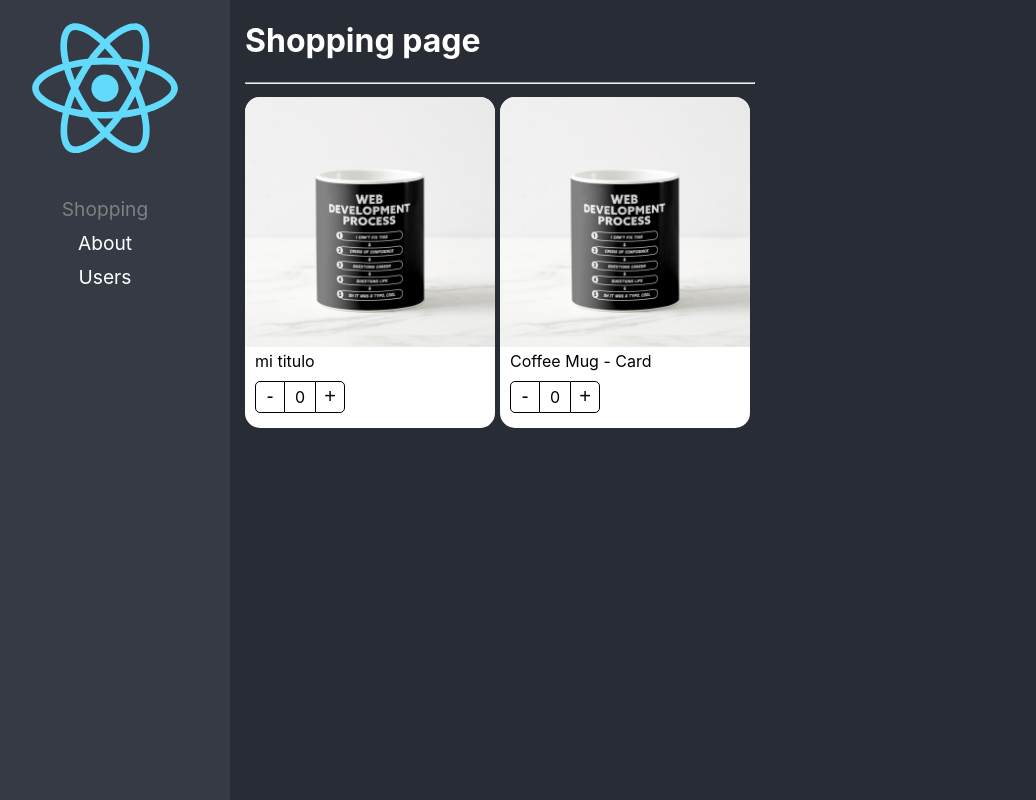
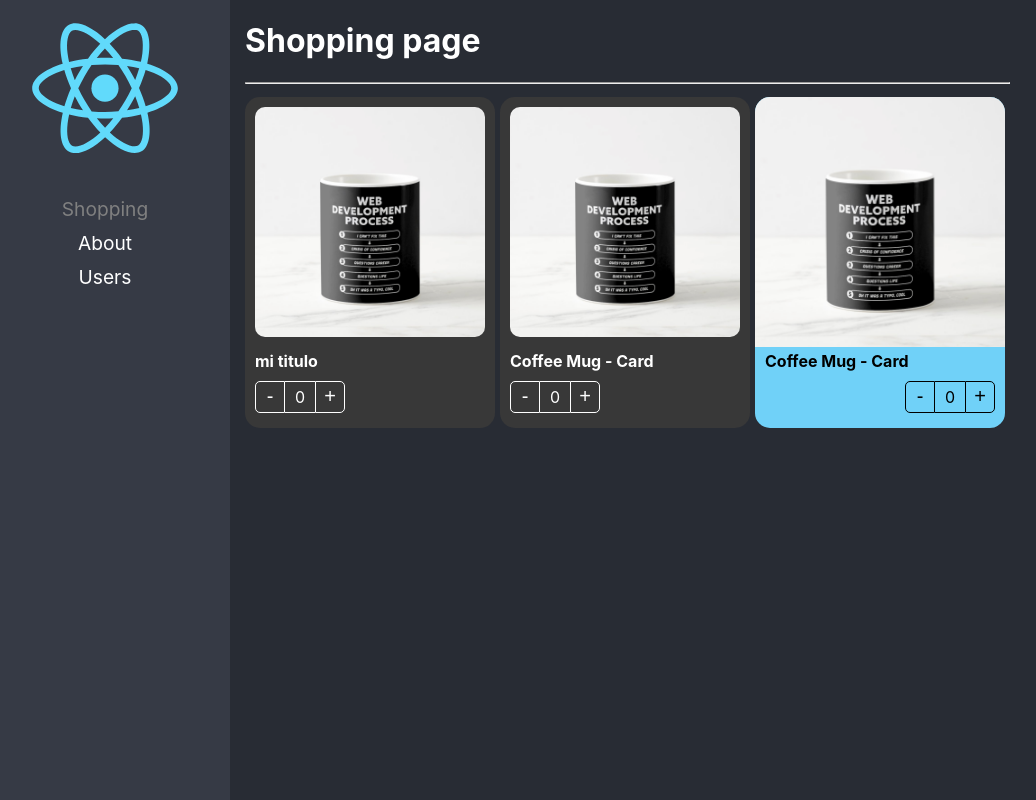
Before and after one commit to franco-nahuel-ibanez/react-adv, a React (Create React App) app: page /home in a window 1280 px wide. Shown: the whole page, without its empty margins (20-1056 px from the left). Built offline with nearby package versions, Linux system fonts and the light colour scheme.

Commit message:
Component extend styles listo

```diff
--- a/src/02-components-patterns/components/ProductButtons.tsx
+++ b/src/02-components-patterns/components/ProductButtons.tsx
@@ -1,13 +1,21 @@
-import { useContext } from "react";
+import { useContext, CSSProperties } from "react";
 import { ProductContext } from "./ProductCard";
 import styles from '../styles/styles.module.css';
 
-export const ProductButtons = () => {
+export interface Props {
+  className?: string,
+  style?: CSSProperties
+}
+
+export const ProductButtons = ({className, style}: Props) => {
 
   const { counter, increaseBy } = useContext(ProductContext)
 
   return (
-    <div className={styles.buttonsContainer}>
+    <div
+      style={style}
+      className={`${styles.buttonsContainer} ${className}`}
+    >
         <button
           className={styles.buttonMinus}
           onClick={() => increaseBy(-1)}
--- a/src/02-components-patterns/components/ProductCard.tsx
+++ b/src/02-components-patterns/components/ProductCard.tsx
@@ -1,17 +1,22 @@
+import {ReactElement, CSSProperties} from 'react'
 import { useProduct } from '../hooks/useProduct'
 
 import styles from '../styles/styles.module.css';
 
 import { createContext, useContext } from 'react';
-import { ProductCardProps, ProductContextProps } from '../interfaces/products.interfaces';
-
-
+import { ProductContextProps, Product } from '../interfaces/products.interfaces';
 
 export const ProductContext = createContext({} as ProductContextProps);
 const {Provider} = ProductContext
 
+export interface Props {
+  product: Product;
+  children?: ReactElement | ReactElement[];
+  className?: string;
+  style?: CSSProperties
+}
 
-export const ProductCard = ({product, children}: ProductCardProps) => {
+export const ProductCard = ({product, children, className, style}: Props) => {
 
   const { counter, increaseBy } = useProduct()
 
@@ -21,7 +26,10 @@
       increaseBy,
       product
     }}>
-      <div className={ styles.productCard }>
+      <div
+        className={ `${styles.productCard} ${className}` }
+        style={style}
+      >
         {children}
       </div>
     </Provider>
--- a/src/02-components-patterns/components/ProductImage.tsx
+++ b/src/02-components-patterns/components/ProductImage.tsx
@@ -1,9 +1,15 @@
-import { useContext } from "react";
+import { useContext, CSSProperties } from "react";
 import { ProductContext } from "./ProductCard";
 import noImage from '../assets/no-image.jpg';
 import styles from '../styles/styles.module.css';
 
-export const ProductImage = ({img = ''}) => {
+export interface Props {
+  img?: string;
+  className?: string;
+  style?: CSSProperties
+}
+
+export const ProductImage = ({img = '', className, style}: Props) => {
 
   const { product } = useContext( ProductContext );
   let imgToShow: string;
@@ -17,6 +23,11 @@
   }
 
   return (
-    <img className={styles.productImg} src={ imgToShow } alt="no image" />
+    <img
+      style={style}
+      className={`${styles.productImg} ${className}`}
+      src={ imgToShow }
+      alt="no image"
+    />
   )
 }
--- a/src/02-components-patterns/components/ProductTitle.tsx
+++ b/src/02-components-patterns/components/ProductTitle.tsx
@@ -1,12 +1,23 @@
-import { useContext } from "react";
+import { useContext, CSSProperties } from "react";
 import { ProductContext } from "./ProductCard";
 import styles from '../styles/styles.module.css';
 
-export const ProductTitle = ({title} : {title?: string} ) => {
+export interface Props {
+  title?: string;
+  className?: string;
+  style?: CSSProperties
+}
+
+export const ProductTitle = ({title, className, style}: Props  ) => {
 
   const { product } = useContext(ProductContext)
 
   return (
-    <span className={styles.productDescription}>{title ? title : product.title}</span>
+    <span
+      style={style}
+      className={`${styles.productDescription} ${className}`}
+    >
+      {title ? title : product.title}
+    </span>
   )
 }
--- a/src/02-components-patterns/pages/ShoppingPages.tsx
+++ b/src/02-components-patterns/pages/ShoppingPages.tsx
@@ -1,4 +1,5 @@
 import { ProductButtons, ProductCard, ProductImage, ProductTitle } from "../components";
+import '../styles/custom-styles.css'
 
 const product = {
   id: '1',
@@ -17,16 +18,38 @@
         flexDirection: 'row',
         flexWrap: 'wrap'
       }}>
-        <ProductCard product={ product }>
-          <ProductCard.Image />
-          <ProductCard.Title title={'mi titulo'} />
-          <ProductCard.Buttons />
+        <ProductCard
+          product={ product }
+          className="bg-dark text-white"
+        >
+          <ProductCard.Image className="custom-image" />
+          <ProductCard.Title title={'mi titulo'} className="text-bold" />
+          <ProductCard.Buttons className="custom-buttons"/>
         </ProductCard>
 
-        <ProductCard product={ product }>
-          <ProductImage />
-          <ProductTitle  />
-          <ProductButtons />
+        <ProductCard
+          product={ product }
+          className="bg-dark text-white"
+        >
+          <ProductImage className="custom-image" />
+          <ProductTitle className="text-bold" />
+          <ProductButtons className="custom-buttons"/>
+        </ProductCard>
+
+        <ProductCard
+          product={ product }
+          style={{
+            backgroundColor: '#70D1F8'
+          }}
+        >
+          <ProductImage style={{boxShadow: '10px 10px 10px rgba(0,0,0,0, .2)'}}/>
+          <ProductTitle style={{fontWeight: 'bold'}}/>
+          <ProductButtons
+            style={{
+              display: 'flex',
+              justifyContent: 'end'
+            }}
+          />
         </ProductCard>
 
       </div>
--- /dev/null
+++ b/src/02-components-patterns/styles/custom-styles.css
@@ -0,0 +1,23 @@
+.bg-dark {
+  background-color: rgb(56, 56, 56);
+}
+
+.text-white {
+  color: #fff;
+}
+
+.text-bold {
+  font-weight: bold;
+}
+
+.custom-image {
+  padding: 10px;
+  width: calc(100% - 20px);
+  border-radius: 20px;
+}
+
+.custom-buttons button,
+.custom-buttons div {
+  color: white;
+  border-color: #fff;
+}
```
Also changed, not shown: src/02-components-patterns/interfaces/products.interfaces.ts (+7 -8 lines).
